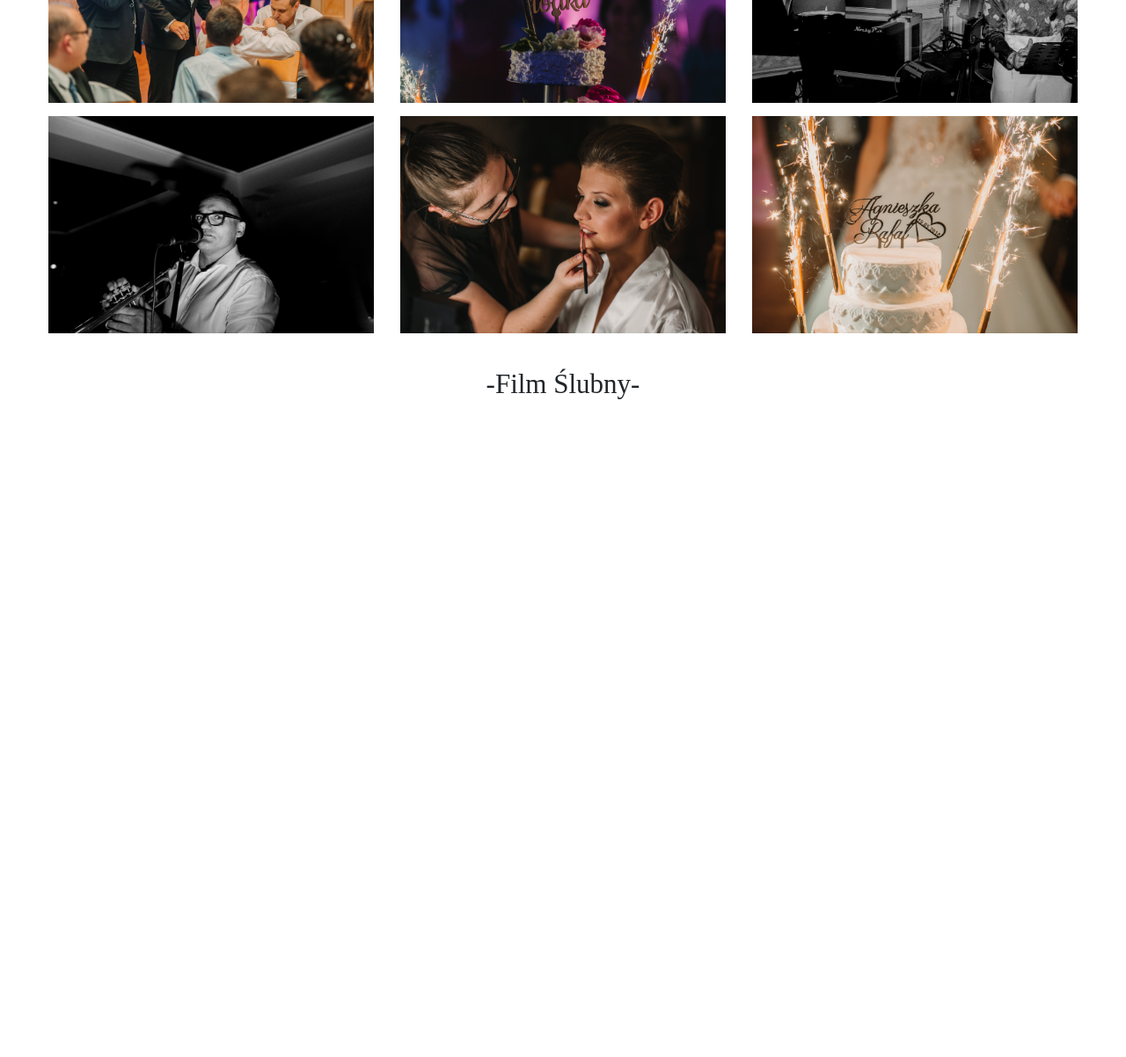
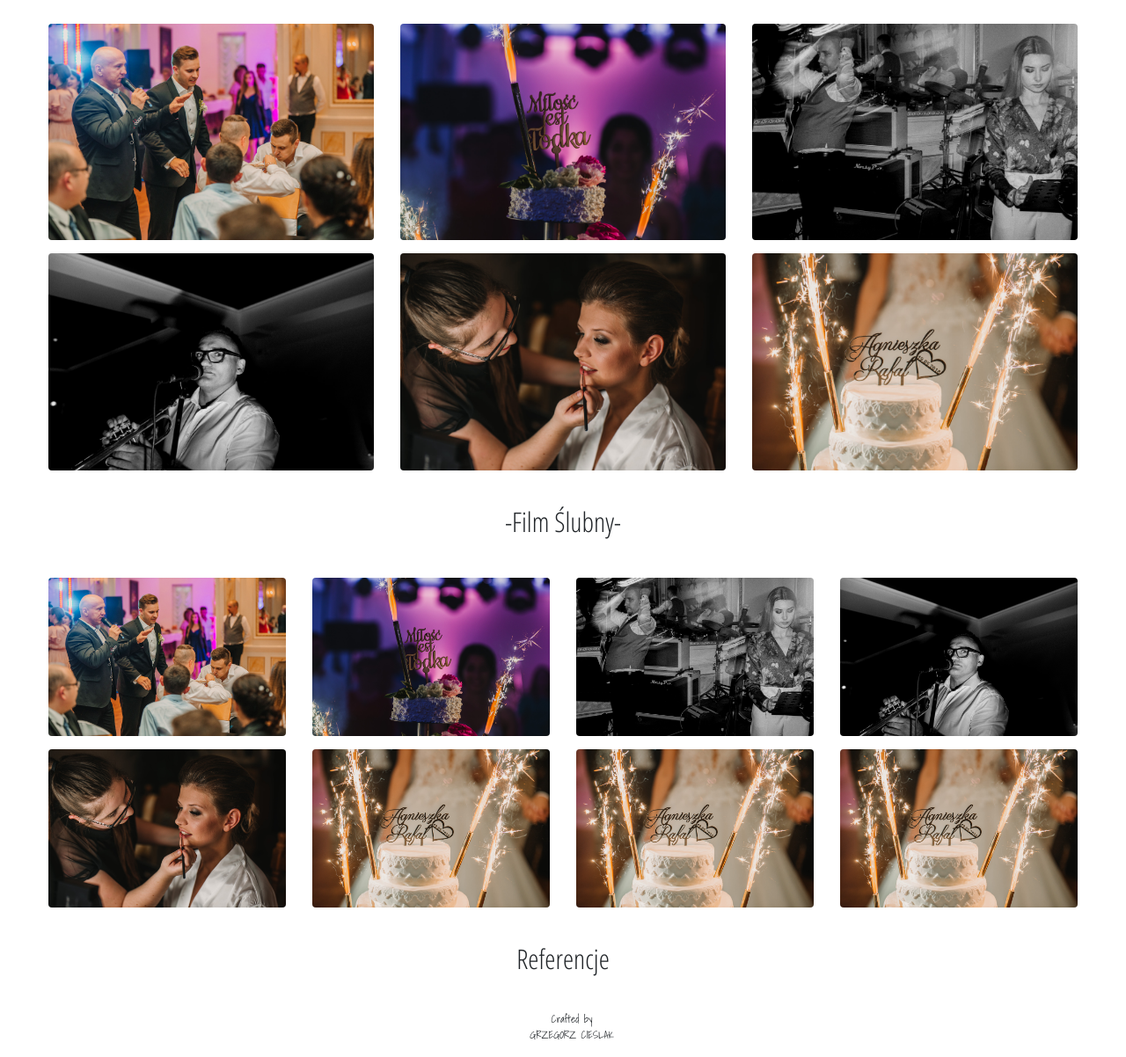
Before and after one commit to gcieslak/NaCaleZycie, a plain HTML site: page index.html in a window 1280 px wide. Shown: the part 1026-2228 px from the top of the page at 88% size. Before the commit the page ends 1503 px from the top, so only its background shows below. Drawn offline with nearby package versions, Linux system fonts and the light colour scheme.

Commit message:
dodanie tekstu i footera

```diff
--- a/index.html
+++ b/index.html
@@ -1,16 +1,18 @@
 <!doctype html>
-<html lang="en">
+<html lang="pl">
 
 <head>
   <meta charset="utf-8">
   <meta name="viewport" content="width=device-width, initial-scale=1, shrink-to-fit=no">
 
 
-
+  <link href="https://fonts.googleapis.com/css?family=Open+Sans+Condensed:300" rel="stylesheet">
+  <link href="https://fonts.googleapis.com/css?family=Josefin+Sans:300" rel="stylesheet">
+  <link href="https://fonts.googleapis.com/css?family=Shadows+Into+Light" rel="stylesheet">
   <link href="style/bootstrap.min.css" rel="stylesheet">
   <link href="style.css" rel="stylesheet">
 
-  <title>Na Całe Życie - Fotografia Slubna</title>
+  <title>Na Całe Życie - Fotografia Ślubna</title>
 </head>
 
 <body>
@@ -18,7 +20,10 @@
     <div class="menu fixed-top">
       <nav class="navbar navbar-expand-lg navbar-light bg-light trans  ">
 
+
+        <a href="index.html">
           <img src="img/logo1.png" width="180" height="60" class="d-inline-block align-top" a href="index.html">
+
           <button class="navbar-toggler " type="button" data-toggle="collapse" data-target="#navbarNavAltMarkup" aria-controls="navbarNavAltMarkup"
             aria-expanded="false" aria-label="Toggle navigation">
             <span class="navbar-toggler-icon"></span>
@@ -26,13 +31,15 @@
           <div class="collapse navbar-collapse justify-content-end " id="navbarNavAltMarkup">
             <div class="navbar-nav ">
 
-            <a class="nav-item nav-link" href="#">Strona Główna
+              <a class="nav-item nav-link" href="index.html">Strona Główna
                 <span class="sr-only">(current)</span>
               </a>
-            <a class="nav-item nav-link" href="kalicki.html">Fotografia Ślubna</a>
-            <a class="nav-item nav-link" href="#">Film Ślubny</a>
+              <a class="nav-item nav-link" href="kalicki.html">Film Ślubny</a>
+              <a class="nav-item nav-link" href="#">Fotografia Ślubna</a>
+              <a class="nav-item nav-link" href="#">Albumy Ślubne</a>
               <a class="nav-item nav-link" href="#">Oferta</a>
-            <a class="nav-item nav-link" href="#">Współpraca</a>
+              <a class="nav-item nav-link" href="#">O nas</a>
+              <a class="nav-item nav-link" href="#">FAQ</a>
               <a class="nav-item nav-link" href="#">Kontakt</a>
             </div>
           </div>
@@ -60,6 +67,19 @@
         </div>
 
       </div>
+    </div>
+    <div class="container-fluid textCenter heading" style="font-family: 'Josefin Sans', sans-serif">
+      <h1>Film i Fotografia Ślubna Na Całe Życie</h1>
+    </div>
+    <div class="container-fluid textCenter">
+      <p>Dzięki bogactwu, jakie dostarcza nam obecne oblicze techniki, jesteśmy w stanie zatrzymać Wasze wspomnienia tworząc
+        emocjonujące fotografie oraz piękne filmy ślubne, do których zawsze będziecie wracać z ogromnym sentymentem i uśmiechem
+        na twarzy. Posiadany przez nasz bogaty wachlarz doświadczeń, indywidualne podejście do każdego klienta, portfolio
+        oraz kreatywność dają Wam pewność, iż otrzymacie od nas produkty spełniające Wasze wymagania w każdym calu.</p>
+    </div>
+  </div>
+
+
   <a class="carousel-control-prev" href="#carouselExampleIndicators" role="button" data-slide="prev">
     <span class="carousel-control-prev-icon" aria-hidden="true"></span>
     <span class="sr-only">Previous</span>
@@ -75,37 +95,81 @@
   <div class="container-fluid">
     <div class="row hoverHeaders">
       <div class="col-s-12 col-md-6 col-lg-4">
-          <img class="img-fluid hoverMargin" src="img/Agnieszka&Rafal-1019.jpg">
+        <a href="https://www.onet.pl/">
+          <img class="img-fluid hoverMargin rounded " src="img/Agnieszka&Rafal-1019.jpg" href="https://www.onet.pl">
+        </a>
       </div>
       <div class="col-s-12 col-md-6 col-lg-4">
-          <img class="img-fluid hoverMargin" src="img/Ewelina&Bartosz-418.jpg">
+        <img class="img-fluid hoverMargin rounded" src="img/Ewelina&Bartosz-418.jpg">
       </div>
       <div class="col-s-12 col-md-6 col-lg-4">
-          <img class="img-fluid hoverMargin" src="img/Agnieszka&Rafal-1037.jpg">
+        <img class="img-fluid hoverMargin rounded" src="img/Agnieszka&Rafal-1037.jpg">
+
       </div>
       <div class="col-s-12 col-md-6 col-lg-4">
-            <img class="img-fluid hoverMargin " src="img/Ewelina&Bartosz-490.jpg">
+        <img class="img-fluid hoverMargin rounded" src="img/Ewelina&Bartosz-490.jpg">
       </div>
       <div class="col-s-12 col-md-6 col-lg-4">
-            <img class="img-fluid hoverMargin" src="img/Agnieszka&Rafal-41.jpg">
+        <img class="img-fluid hoverMargin rounded" src="img/Agnieszka&Rafal-41.jpg">
       </div>
       <div class="col-s-12 col-md-6 col-lg-4">
-            <img class="img-fluid hoverMargin" src="img/Agnieszka&Rafal-918.jpg">
+        <img class="img-fluid hoverMargin rounded" src="img/Agnieszka&Rafal-918.jpg">
+      </div>
+
+    </div>
+  </div>
+  <div class="col-md-6 offset-md-3 headLines">
+    <p>-Film Ślubny-</p>
+  </div>
+  <div class="container-fluid">
+    <div class="row hoverHeaders">
+      <div class="col-s-12 col-md-4 col-lg-3">
+        <a href="https://www.onet.pl/">
+          <img class="img-fluid hoverMargin rounded " src="img/Agnieszka&Rafal-1019.jpg" href="https://www.onet.pl">
+        </a>
+      </div>
+      <div class="col-s-12 col-md-4 col-lg-3">
+        <img class="img-fluid hoverMargin rounded" src="img/Ewelina&Bartosz-418.jpg">
+      </div>
+      <div class="col-s-12 col-md-4 col-lg-3">
+        <img class="img-fluid hoverMargin rounded" src="img/Agnieszka&Rafal-1037.jpg">
+
+      </div>
+      <div class="col-s-12 col-md-4 col-lg-3">
+        <img class="img-fluid hoverMargin rounded" src="img/Ewelina&Bartosz-490.jpg">
+      </div>
+      <div class="col-s-12 col-md-4 col-lg-3">
+        <img class="img-fluid hoverMargin rounded" src="img/Agnieszka&Rafal-41.jpg">
+      </div>
+      <div class="col-s-12 col-md-4 col-lg-3">
+        <img class="img-fluid hoverMargin rounded" src="img/Agnieszka&Rafal-918.jpg">
+      </div>
+      <div class="col-s-12 col-md-4 col-lg-3">
+        <img class="img-fluid hoverMargin rounded" src="img/Agnieszka&Rafal-918.jpg">
+      </div>
+      <div class="col-s-12 col-md-4 col-lg-3">
+        <img class="img-fluid hoverMargin rounded" src="img/Agnieszka&Rafal-918.jpg">
       </div>
 
     </div>
 
 
 
+  </div>
+  <div class="col-md-6 offset-md-3 headLines">
+    <p>Referencje</p>
+  </div>
+  </div>
+  <div class="footer container-fluid">
+    <p>Crafted by
+      <br/>GRZEGORZ CIESLAK</p>
+
 
 
   </div>
-
-    <div class="col-md-6 offset-md-3 headLines">
-      <p>-Film Ślubny-</p>
   </div>
 
-  </div>
+
 
 
 
@@ -123,4 +187,5 @@
     crossorigin="anonymous"></script>
 </body>
 
+
 </html>
--- a/style.css
+++ b/style.css
@@ -41,10 +41,9 @@ height: 100vh;
 
 .headLines{
     padding-top: 10px;
-    font-family: 'EB Garamond', serif;
+    font-family: 'Open Sans Condensed', sans-serif;
     font-size: 31px;
     text-align: center;
-
 }
 
 .hoverHeaders{
@@ -55,3 +54,19 @@ height: 100vh;
     margin-top: 15px;
 
 }
+
+.textCenter{
+    text-align: center ;
+
+}
+.heading{
+    margin-bottom: 20px;
+}
+
+.footer{
+    padding-top: 20px;
+    font-size: 12px;
+    padding-left: 35px;
+    font-family: 'Shadows Into Light', cursive;
+    text-align: center;
+}
```
Lines whose indentation alone changed are shown as unchanged.
